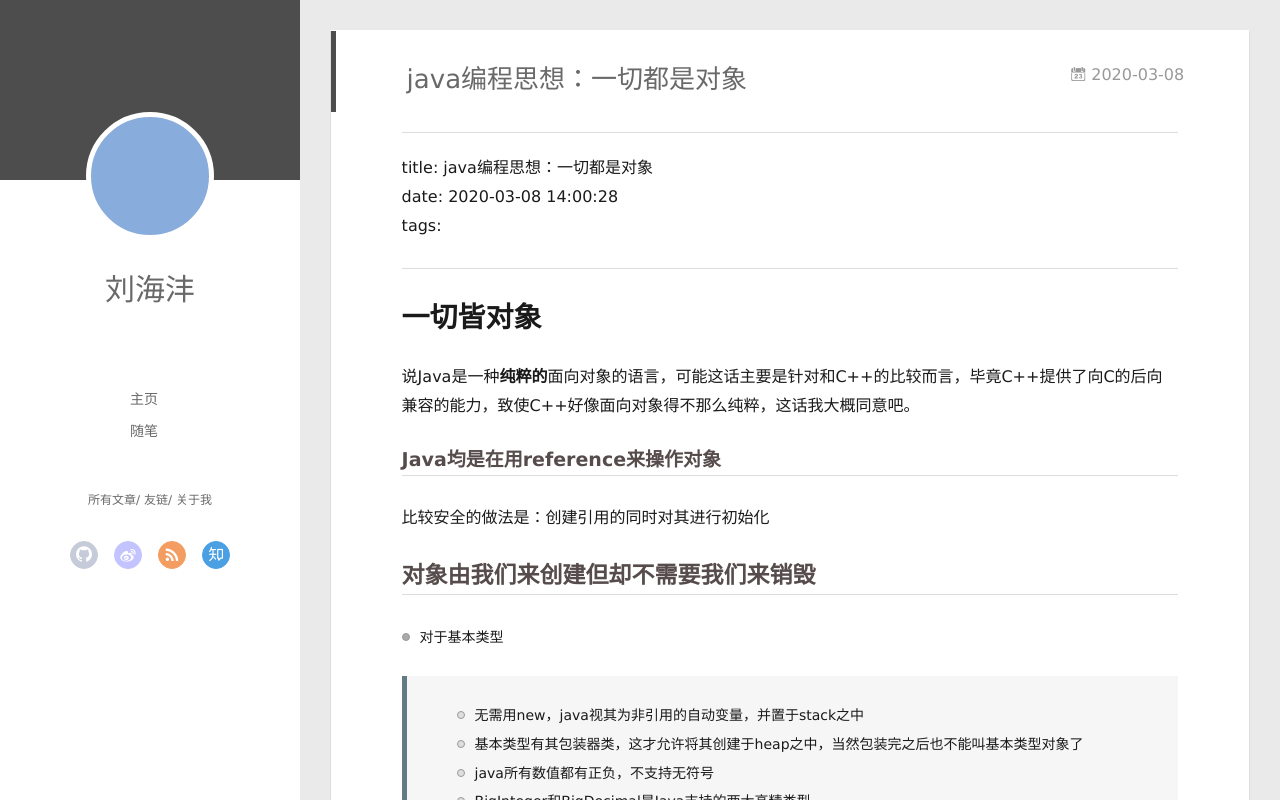
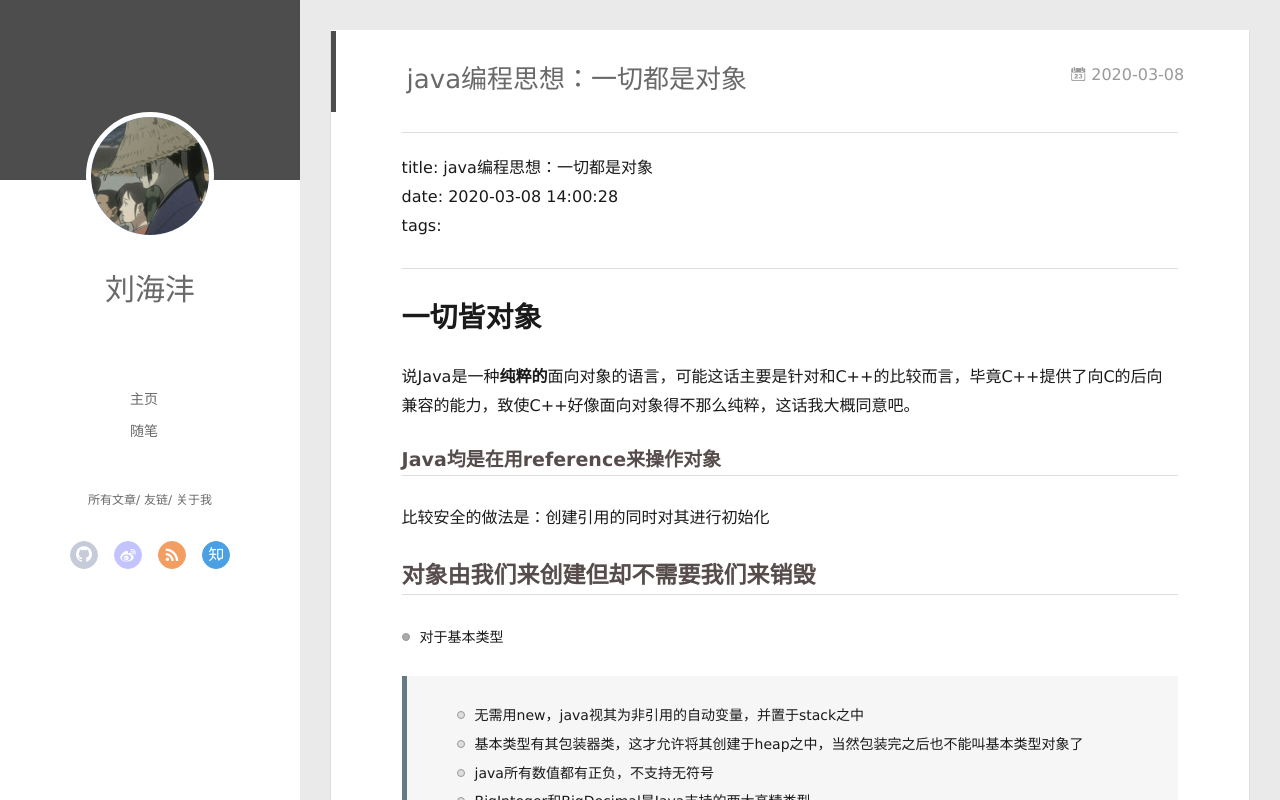
Before and after one commit to liouhaifeng66/liouhaifeng66.github.io, a plain HTML site: page index.html in a window 1280 px wide. Drawn offline with Linux system fonts and the light colour scheme; no server answers.

Commit message:
Site updated: 2020-03-19 20:25:51

```diff
--- a/index.html
+++ b/index.html
@@ -44,8 +44,8 @@
 <div class="overlay" style="background: #4d4d4d"></div>
 <div class="intrude-less">
 	<header id="header" class="inner">
-		<a href="/img/t.jpg" class="profilepic">
-			<img src="" class="js-avatar">
+		<a href="" class="profilepic">
+			<img src="/img/t.jpg" class="js-avatar">
 		</a>
 		<hgroup>
 		  <h1 class="header-author"><a href="/">刘海沣</a></h1>
```
